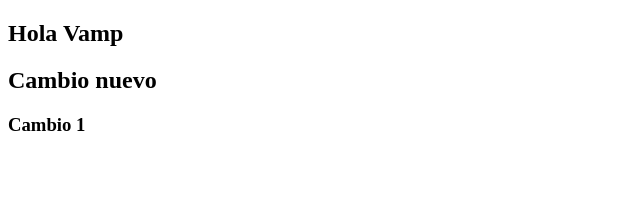
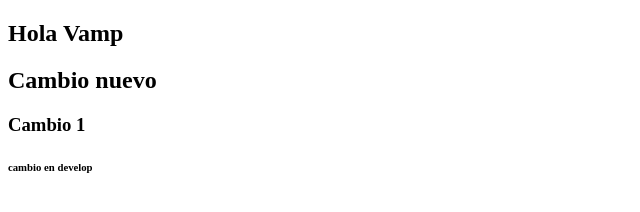
Before and after one commit to LioveCazarez/git-test, a plain HTML site: page index.html in a window 1280 px wide. Shown: the full height of the page, 0-640 px from the left. Drawn offline with Linux system fonts and the light colour scheme.

Commit message:
Cambio mientras teniamos pendientes en otra rama

```diff
--- a/index.html
+++ b/index.html
@@ -10,6 +10,7 @@
         <h1>Hola Vamp</h1>
         <h2>Cambio nuevo</h2>
         <h3>Cambio 1</h3>
+            <h6>cambio en develop</h6>
     </section>
 </body>
 </html>
```
